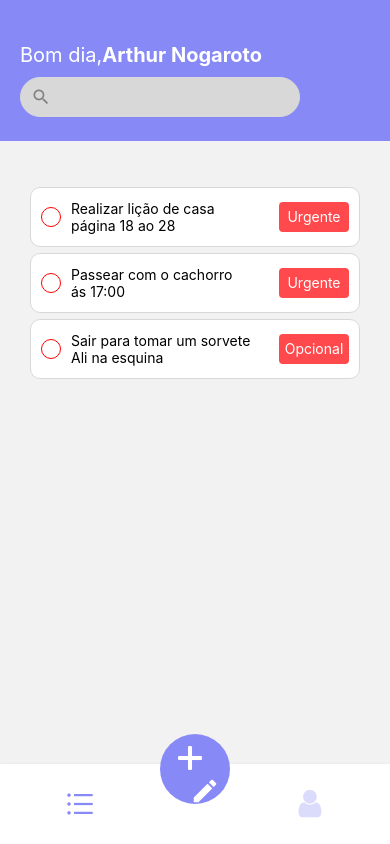
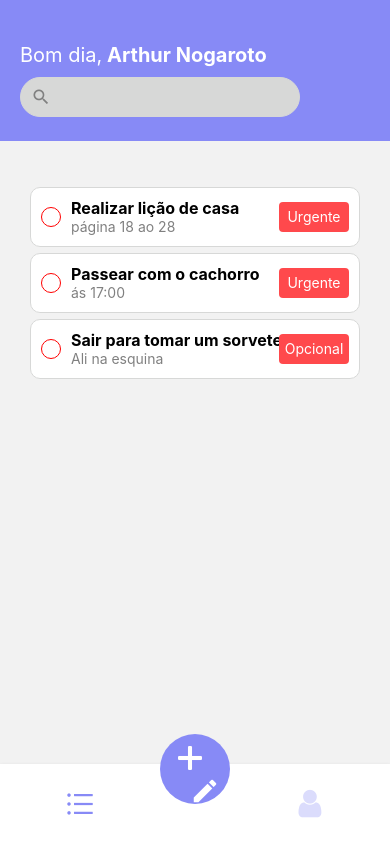
Before and after one commit to raivinht/ReactNative-App, a React Native app: screen /BottomRoutes in a window 390 px wide. Built offline with nearby package versions, Linux system fonts and the light colour scheme.

Commit message:
Stylizing cards, adding new colors.

```diff
--- a/src/pages/list/index.tsx
+++ b/src/pages/list/index.tsx
@@ -42,8 +42,8 @@
                     <View style={style.rowCardLeft}>
                         <Ball color="red" />
                         <View>
-                            <Text>{item.title}</Text>
-                            <Text>{item.description}</Text>
+                            <Text style={style.titleCard}>{item.title}</Text>
+                            <Text style={style.descriptionCard}>{item.description}</Text>
                         </View>
                     </View>
                     <Flag caption={item.flag} color={themes.colors.red} />
@@ -55,7 +55,7 @@
         <View style={style.container}>
             <View style={style.header}>
                 <Text style={style.greeting}>Bom dia,
-                    <Text style={{ fontWeight: 'bold' }}>Arthur Nogaroto</Text>
+                    <Text style={{ fontWeight: 'bold' }}> Arthur Nogaroto</Text>
                 </Text>
                 <View style={style.boxInput}>
                     <Input
--- a/src/pages/list/styles.ts
+++ b/src/pages/list/styles.ts
@@ -45,7 +45,13 @@
         width: '70%',
         flexDirection: 'row',
         alignItems: 'center',
-        gap: 10,
-
+        gap: 10
+    },
+    titleCard: {
+        fontSize: 16,
+        fontWeight: 'bold'
+    },
+    descriptionCard: {
+        color: themes.colors.gray
     }
 })
```
